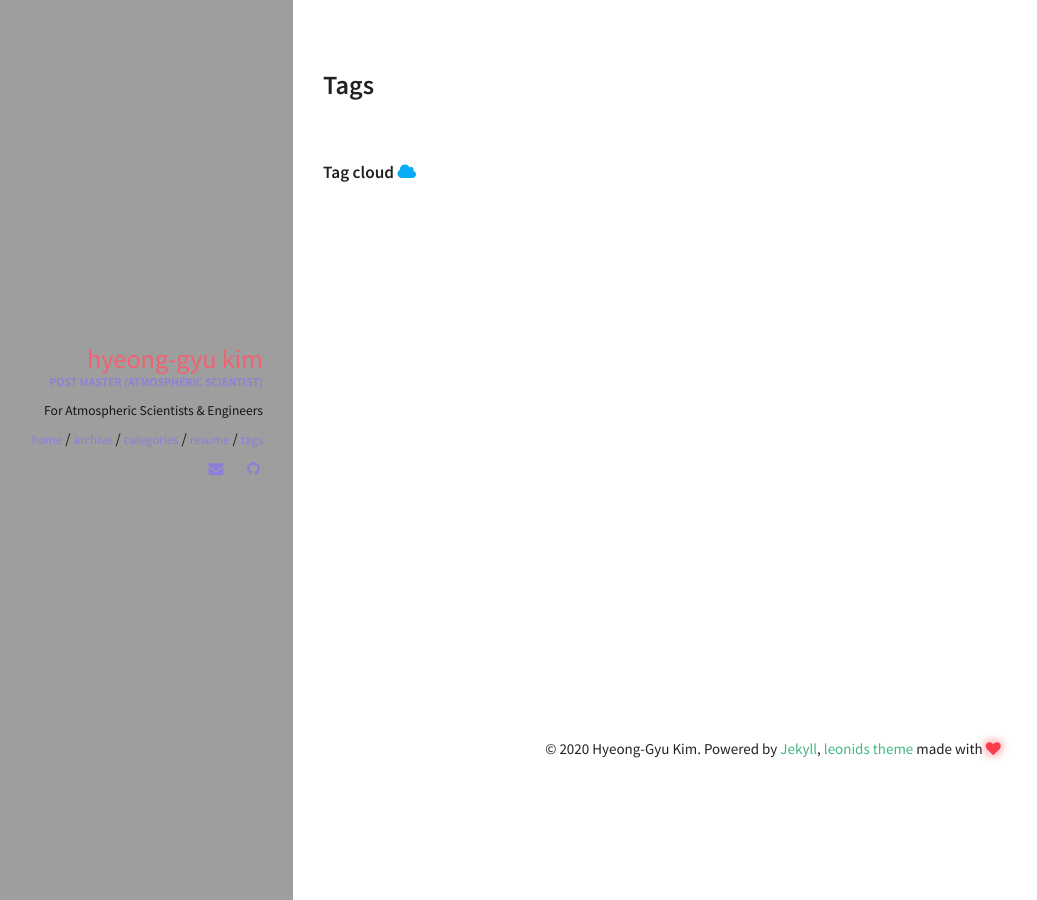
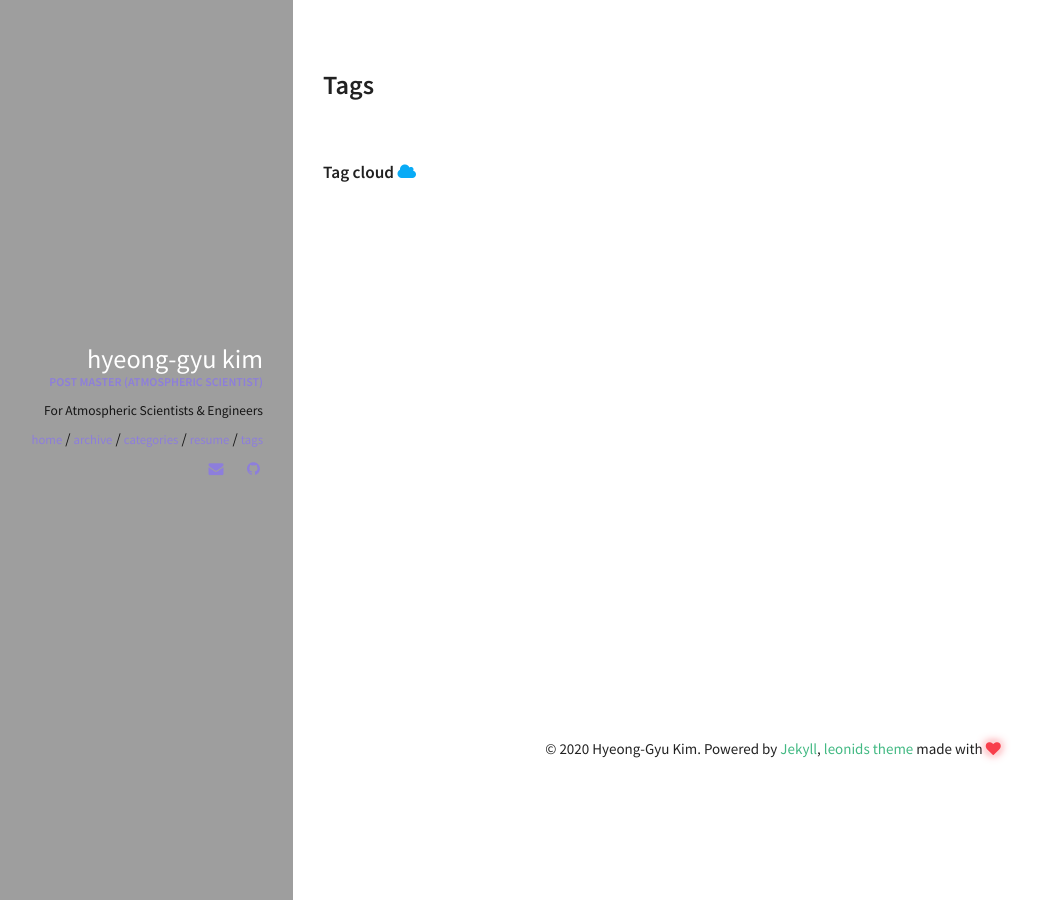
Before and after one commit to Kim-HyeongGyu/Kim-HyeongGyu.github.io, a Jekyll site: the page built from tags.html, in a window 1280 px wide. Shown: the whole page, without its empty margins (27-1064 px from the left). Built offline with Jekyll 4.4.1, drawn with Linux system fonts in a browser that asks for light colours.

Commit message:
Change color

```diff
--- a/_sass/pages/_layout.scss
+++ b/_sass/pages/_layout.scss
@@ -31,7 +31,8 @@
   }
   .author_name {
     display: block;
-    color: #F36170;
+    // color: #F36170;
+    color: rgb(255, 255, 255);
     font-size: 1.75em;
     text-transform: lowercase;
   }
```
